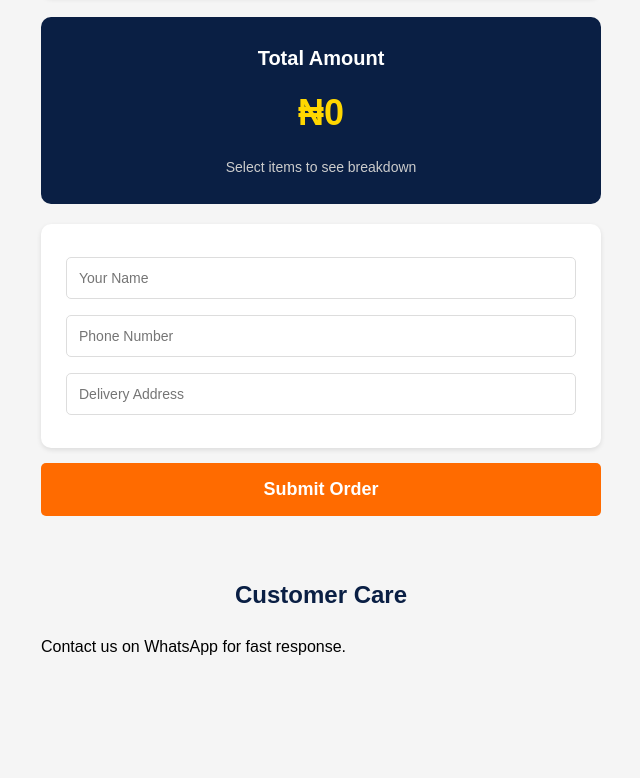
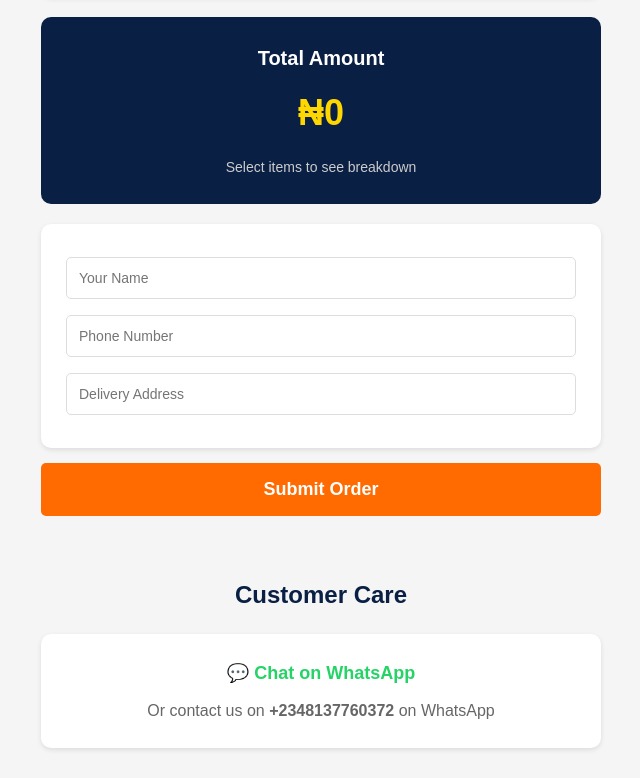
Before and after one commit to Gold-mena5/Moregrace-Laundry-Services-, a plain HTML site: page index.html in a window 1280 px wide. Shown: the part 1081-1859 px from the top of the page, without its empty margins (319-959 px from the left). Before the commit the page ends 1770 px from the top, so only its background shows below. Drawn offline with Linux system fonts and the light colour scheme.

Commit message:
index.html

```diff
--- a/index.html
+++ b/index.html
@@ -48,7 +48,6 @@
 
         .card span { font-weight: bold; color: #0a1f44; }
 
-        /* Order items */
         .order-item {
             background: #fff;
             padding: 15px;
@@ -109,7 +108,6 @@
 
         .add-btn:hover { background: #218838; }
 
-        /* Customer info form */
         .customer-form {
             background: #fff;
             padding: 25px;
@@ -127,7 +125,6 @@
             font-size: 14px;
         }
 
-        /* Pickup option */
         .pickup-option {
             background: #fff;
             padding: 20px;
@@ -156,7 +153,6 @@
             font-size: 18px;
         }
 
-        /* Total section */
         .total-section {
             background: #0a1f44;
             color: #fff;
@@ -220,6 +216,27 @@
             display: none;
             text-align: center;
         }
+
+        .contact-section {
+            background: #fff;
+            padding: 25px;
+            border-radius: 10px;
+            box-shadow: 0 2px 5px rgba(0,0,0,0.1);
+            text-align: center;
+            margin-top: 20px;
+        }
+
+        .contact-section a {
+            color: #25D366;
+            text-decoration: none;
+            font-weight: bold;
+            font-size: 18px;
+        }
+
+        .contact-section p {
+            color: #666;
+            margin-top: 10px;
+        }
     </style>
 </head>
 <body>
@@ -243,7 +260,6 @@
     <section>
         <h2>Place Your Order</h2>
 
-        <!-- Multiple items container -->
         <div id="orderItems">
             <div class="order-item">
                 <select class="item-select" onchange="calculateTotal()">
@@ -263,7 +279,6 @@
 
         <button type="button" class="add-btn" onclick="addItem()">+ Add Another Item</button>
 
-        <!-- Pickup & Delivery -->
         <div class="pickup-option">
             <input type="checkbox" id="pickup" onchange="calculateTotal()">
             <label for="pickup">
@@ -273,14 +288,12 @@
             <div class="pickup-price">₦5,000</div>
         </div>
 
-        <!-- Total -->
         <div class="total-section">
             <h3>Total Amount</h3>
             <div class="grand-total" id="grandTotal">₦0</div>
             <div class="breakdown" id="breakdown"></div>
         </div>
 
-        <!-- Customer Info -->
         <div class="customer-form">
             <input type="text" id="name" placeholder="Your Name" required>
             <input type="tel" id="phone" placeholder="Phone Number" required>
@@ -293,24 +306,15 @@
 
     <section>
         <h2>Customer Care</h2>
-        <p>Contact us on WhatsApp for fast response.</p>
+        <div class="contact-section">
+            <a href="https://wa.me/2348137760372" target="_blank">💬 Chat on WhatsApp</a>
+            <p>Or contact us on <strong>+2348137760372</strong> on WhatsApp</p>
+        </div>
     </section>
 
     <a class="whatsapp" href="https://wa.me/2348137760372" target="_blank">💬 Chat</a>
 
     <script>
-        // Prices mapping
-        const prices = {
-            'Trouser': 500,
-            'Jeans': 500,
-            'White T': 400,
-            'Polo': 400,
-            'Native': 1000,
-            'Duvet Big': 5000,
-            'Duvet Small': 4000
-        };
-
-        // Add new item row
         function addItem() {
             const container = document.getElementById('orderItems');
             const newItem = document.createElement('div');
@@ -333,13 +337,11 @@
             container.appendChild(newItem);
         }
 
-        // Remove item row
         function removeItem(btn) {
             btn.parentElement.remove();
             calculateTotal();
         }
 
-        // Calculate total
         function calculateTotal() {
             const items = document.querySelectorAll('.order-item');
             let subtotal = 0;
@@ -364,13 +366,11 @@
                 }
             });
 
-            // Pickup fee
             const pickup = document.getElementById('pickup').checked;
             const pickupFee = pickup ? 5000 : 0;
 
             const grandTotal = subtotal + pickupFee;
 
-            // Update display
             document.getElementById('grandTotal').textContent = '₦' + grandTotal.toLocaleString();
 
             let breakdownHTML = breakdownText.join(' + ');
@@ -378,7 +378,6 @@
             document.getElementById('breakdown').textContent = breakdownHTML || 'Select items to see breakdown';
         }
 
-        // Submit order
         function submitOrder(e) {
             e.preventDefault();
 
@@ -391,7 +390,6 @@
                 return;
             }
 
-            // Gather order items
             const items = [];
             let subtotal = 0;
             document.querySelectorAll('.order-item').forEach(item => {
@@ -430,15 +428,12 @@
                 date: new Date().toLocaleString()
             };
 
-            // Save to localStorage
             let orders = JSON.parse(localStorage.getItem('orders')) || [];
             orders.push(order);
             localStorage.setItem('orders', JSON.stringify(orders));
 
-            // Show success
             document.getElementById('successMsg').style.display = 'block';
 
-            // Reset form
             document.getElementById('orderItems').innerHTML = `
                 <div class="order-item">
                     <select class="item-select" onchange="calculateTotal()">
@@ -466,7 +461,6 @@
             }, 3000);
         }
 
-        // Initial calculation
         calculateTotal();
     </script>
 
```
